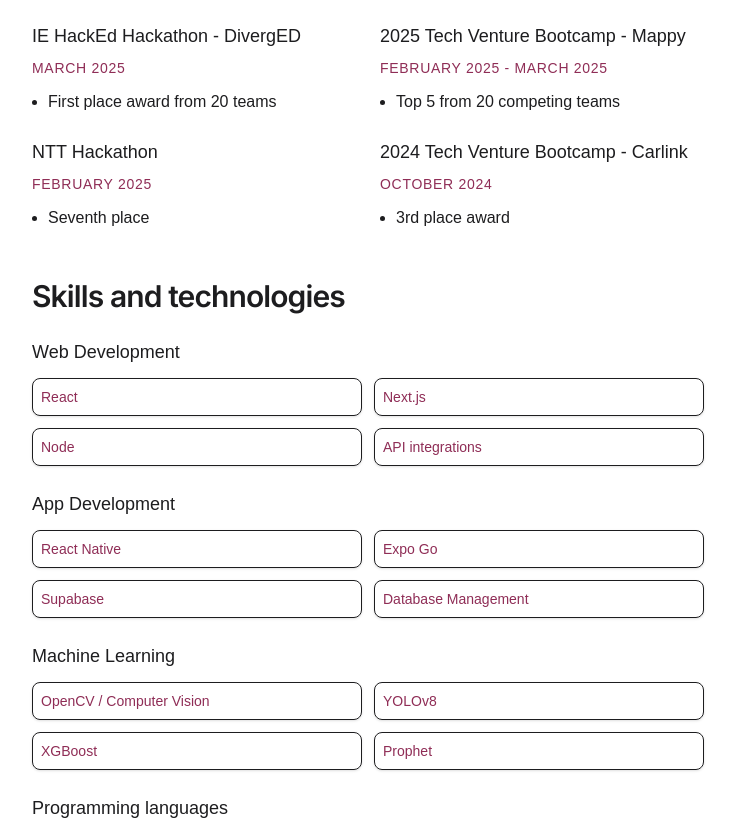
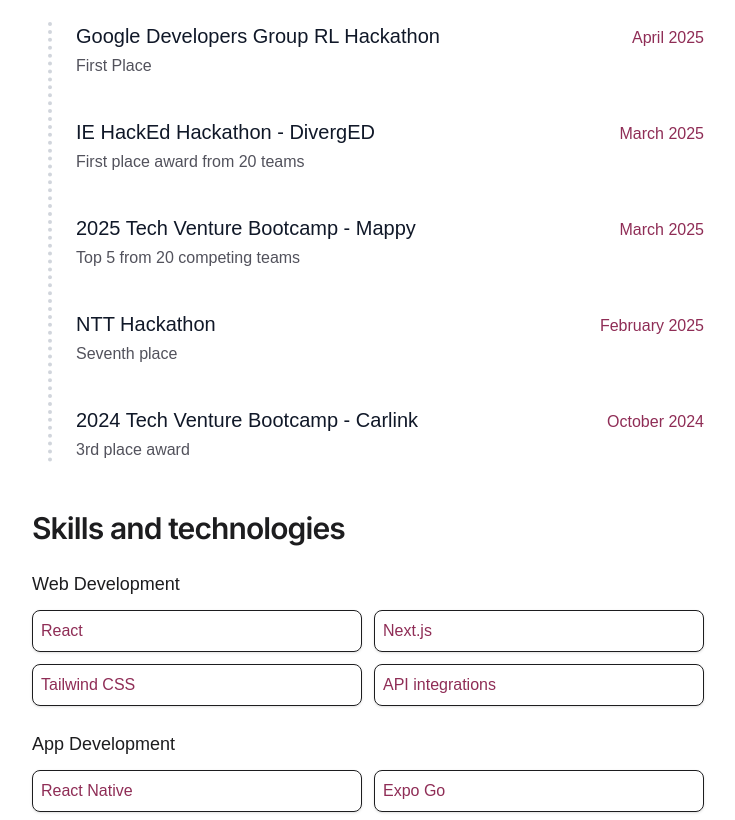
Before and after one commit to iciaradelino/portfolio_website, a Next.js app: page / in a window 1280 px wide. Shown: the part 1907-2727 px from the top of the page, without its empty margins (400-1135 px from the left). Built offline with nearby package versions, Linux system fonts and the light colour scheme.

Commit message:
updated competitions section

```diff
--- a/app/page.tsx
+++ b/app/page.tsx
@@ -474,38 +474,52 @@
             </section>
 
             <section id="experience" className="scroll-mt-8">
-              <h2 className="clean-heading text-3xl font-semibold mb-8">Competitions and awards</h2>
-              <div className="grid grid-cols-1 md:grid-cols-2 gap-6">
-                <div>
-                  <h3 className="text-lg font-medium mb-2 mt-6"> IE HackEd Hackathon - DivergED</h3>
-                  <p className="text-[#8F2D56] mb-3 font-light text-sm tracking-wider uppercase">March 2025</p>
-                  <ul className="font-light text-base list-disc pl-4 space-y-2">
-                    <li>First place award from 20 teams </li>
-                  </ul>
+              <h2 className="clean-heading text-3xl font-semibold mb-16">Competitions and awards</h2>
+              {/* Timeline Container with thicker dotted line */}
+              <div className="relative border-l-4 border-dotted border-gray-300 dark:border-gray-600 ml-4">
+                {/* Timeline Item 1: Google Dev Group RL */}
+                <div className="mt-6 mb-10 ml-6">
+                  <div className="flex flex-col sm:flex-row sm:items-baseline sm:justify-between mb-1">
+                    <h3 className="text-xl font-medium text-gray-900 dark:text-white">Google Developers Group RL Hackathon</h3>
+                    <p className="text-base font-normal text-[#8F2D56] dark:text-pink-300 sm:ml-4">April 2025</p>
+                  </div>
+                  <p className="text-base font-light text-zinc-600 dark:text-zinc-400">First Place</p>
                 </div>
 
-                <div>
-                  <h3 className="text-lg font-medium mb-2 mt-6"> 2025 Tech Venture Bootcamp - Mappy</h3>
-                  <p className="text-[#8F2D56] mb-3 font-light text-sm tracking-wider uppercase">February 2025 - March 2025</p>
-                  <ul className="font-light text-base list-disc pl-4 space-y-2">
-                    <li>Top 5 from 20 competing teams </li>
-                  </ul>
+                {/* Timeline Item 2: IE HackEd */}
+                <div className="mb-10 ml-6">
+                  <div className="flex flex-col sm:flex-row sm:items-baseline sm:justify-between mb-1">
+                    <h3 className="text-xl font-medium text-gray-900 dark:text-white">IE HackEd Hackathon - DivergED</h3>
+                    <p className="text-base font-normal text-[#8F2D56] dark:text-pink-300 sm:ml-4">March 2025</p>
+                  </div>
+                  <p className="text-base font-light text-zinc-600 dark:text-zinc-400">First place award from 20 teams</p>
                 </div>
 
-                <div>
-                  <h3 className="text-lg font-medium mb-2"> NTT Hackathon </h3>
-                  <p className="text-[#8F2D56] mb-3 font-light text-sm tracking-wider uppercase">February 2025</p>
-                  <ul className="font-light text-base list-disc pl-4 space-y-2">
-                    <li>Seventh place </li>
-                  </ul>
+                {/* Timeline Item 3: Tech Venture Bootcamp - Mappy */}
+                <div className="mb-10 ml-6">
+                  <div className="flex flex-col sm:flex-row sm:items-baseline sm:justify-between mb-1">
+                    <h3 className="text-xl font-medium text-gray-900 dark:text-white">2025 Tech Venture Bootcamp - Mappy</h3>
+                    <p className="text-base font-normal text-[#8F2D56] dark:text-pink-300 sm:ml-4">March 2025</p>
+                  </div>
+                  <p className="text-base font-light text-zinc-600 dark:text-zinc-400">Top 5 from 20 competing teams</p>
                 </div>
 
-                <div>
-                  <h3 className="text-lg font-medium mb-2"> 2024 Tech Venture Bootcamp - Carlink</h3>
-                  <p className="text-[#8F2D56] mb-3 font-light text-sm tracking-wider uppercase">October 2024</p>
-                  <ul className="font-light text-base list-disc pl-4 space-y-2">
-                    <li>3rd place award</li>
-                  </ul>
+                {/* Timeline Item 4: NTT Hackathon */}
+                <div className="mb-10 ml-6">
+                  <div className="flex flex-col sm:flex-row sm:items-baseline sm:justify-between mb-1">
+                    <h3 className="text-xl font-medium text-gray-900 dark:text-white">NTT Hackathon</h3>
+                    <p className="text-base font-normal text-[#8F2D56] dark:text-pink-300 sm:ml-4">February 2025</p>
+                  </div>
+                  <p className="text-base font-light text-zinc-600 dark:text-zinc-400">Seventh place</p>
+                </div>
+
+                {/* Timeline Item 5: Tech Venture Bootcamp - Carlink */}
+                <div className="ml-6"> {/* No mb on the last item */}
+                  <div className="flex flex-col sm:flex-row sm:items-baseline sm:justify-between mb-1">
+                    <h3 className="text-xl font-medium text-gray-900 dark:text-white">2024 Tech Venture Bootcamp - Carlink</h3>
+                    <p className="text-base font-normal text-[#8F2D56] dark:text-pink-300 sm:ml-4">October 2024</p>
+                  </div>
+                  <p className="text-base font-light text-zinc-600 dark:text-zinc-400">3rd place award</p>
                 </div>
               </div>
             </section>
@@ -519,16 +533,16 @@
                   <h3 className="text-lg font-medium mb-3 mt-6">Web Development</h3>
                   <div className="grid grid-cols-2 gap-3">
                     <div className="p-2 border rounded-lg shadow-sm hover:shadow-md transition-shadow">
-                      <h3 className="text-sm font-medium text-[#8F2D56]">React </h3>
+                      <h3 className="text-base font-medium text-[#8F2D56]">React </h3>
                     </div>
                     <div className="p-2 border rounded-lg shadow-sm hover:shadow-md transition-shadow">
-                      <h3 className="text-sm font-medium text-[#8F2D56]"> Next.js </h3>
+                      <h3 className="text-base font-medium text-[#8F2D56]"> Next.js </h3>
                     </div>
                     <div className="p-2 border rounded-lg shadow-sm hover:shadow-md transition-shadow">
-                      <h3 className="text-sm font-medium text-[#8F2D56]"> Node </h3>
+                      <h3 className="text-base font-medium text-[#8F2D56]"> Tailwind CSS </h3>
                     </div>
                     <div className="p-2 border rounded-lg shadow-sm hover:shadow-md transition-shadow">
-                      <h3 className="text-sm font-medium text-[#8F2D56]">API integrations</h3>
+                      <h3 className="text-base font-medium text-[#8F2D56]">API integrations</h3>
                     </div>
                   </div>
                 </div>
@@ -538,16 +552,16 @@
                   <h3 className="text-lg font-medium mb-3">App Development</h3>
                   <div className="grid grid-cols-2 gap-3">
                     <div className="p-2 border rounded-lg shadow-sm hover:shadow-md transition-shadow">
-                      <h3 className="text-sm font-medium text-[#8F2D56]">React Native</h3>
+                      <h3 className="text-base font-medium text-[#8F2D56]">React Native</h3>
                     </div>
                     <div className="p-2 border rounded-lg shadow-sm hover:shadow-md transition-shadow">
-                      <h3 className="text-sm font-medium text-[#8F2D56]">Expo Go</h3>
+                      <h3 className="text-base font-medium text-[#8F2D56]">Expo Go</h3>
                     </div>
                     <div className="p-2 border rounded-lg shadow-sm hover:shadow-md transition-shadow">
-                      <h3 className="text-sm font-medium text-[#8F2D56]">Supabase</h3>
+                      <h3 className="text-base font-medium text-[#8F2D56]">Supabase</h3>
                     </div>
                     <div className="p-2 border rounded-lg shadow-sm hover:shadow-md transition-shadow">
-                      <h3 className="text-sm font-medium text-[#8F2D56]">Database Management</h3>
+                      <h3 className="text-base font-medium text-[#8F2D56]"> MongoDB </h3>
                     </div>
                   </div>
                 </div>
@@ -557,16 +571,16 @@
                   <h3 className="text-lg font-medium mb-3">Machine Learning</h3>
                   <div className="grid grid-cols-2 gap-3">
                     <div className="p-2 border rounded-lg shadow-sm hover:shadow-md transition-shadow">
-                      <h3 className="text-sm font-medium text-[#8F2D56]">OpenCV / Computer Vision</h3>
+                      <h3 className="text-base font-medium text-[#8F2D56]">OpenCV / Computer Vision</h3>
                     </div>
                     <div className="p-2 border rounded-lg shadow-sm hover:shadow-md transition-shadow">
-                      <h3 className="text-sm font-medium text-[#8F2D56]">YOLOv8</h3>
+                      <h3 className="text-base font-medium text-[#8F2D56]">YOLOv8</h3>
                     </div>
                     <div className="p-2 border rounded-lg shadow-sm hover:shadow-md transition-shadow">
-                      <h3 className="text-sm font-medium text-[#8F2D56]">XGBoost </h3>
+                      <h3 className="text-base font-medium text-[#8F2D56]">XGBoost </h3>
                     </div>
                     <div className="p-2 border rounded-lg shadow-sm hover:shadow-md transition-shadow">
-                      <h3 className="text-sm font-medium text-[#8F2D56]">Prophet</h3>
+                      <h3 className="text-base font-medium text-[#8F2D56]">Prophet</h3>
                     </div>
                   </div>
                 </div>
@@ -576,16 +590,16 @@
                   <h3 className="text-lg font-medium mb-3">Programming languages</h3>
                   <div className="grid grid-cols-2 gap-3">
                     <div className="p-2 border rounded-lg shadow-sm hover:shadow-md transition-shadow">
-                      <h3 className="text-sm font-medium text-[#8F2D56]">Python</h3>
+                      <h3 className="text-base font-medium text-[#8F2D56]">Python</h3>
                     </div>
                     <div className="p-2 border rounded-lg shadow-sm hover:shadow-md transition-shadow">
-                      <h3 className="text-sm font-medium text-[#8F2D56]">Javascript</h3>
+                      <h3 className="text-base font-medium text-[#8F2D56]">Javascript</h3>
                     </div>
                     <div className="p-2 border rounded-lg shadow-sm hover:shadow-md transition-shadow">
-                      <h3 className="text-sm font-medium text-[#8F2D56]">Typescript</h3>
+                      <h3 className="text-base font-medium text-[#8F2D56]">Typescript</h3>
                     </div>
                     <div className="p-2 border rounded-lg shadow-sm hover:shadow-md transition-shadow">
-                      <h3 className="text-sm font-medium text-[#8F2D56]"> C </h3>
+                      <h3 className="text-base font-medium text-[#8F2D56]"> C </h3>
                     </div>
                   </div>
                 </div>
```
